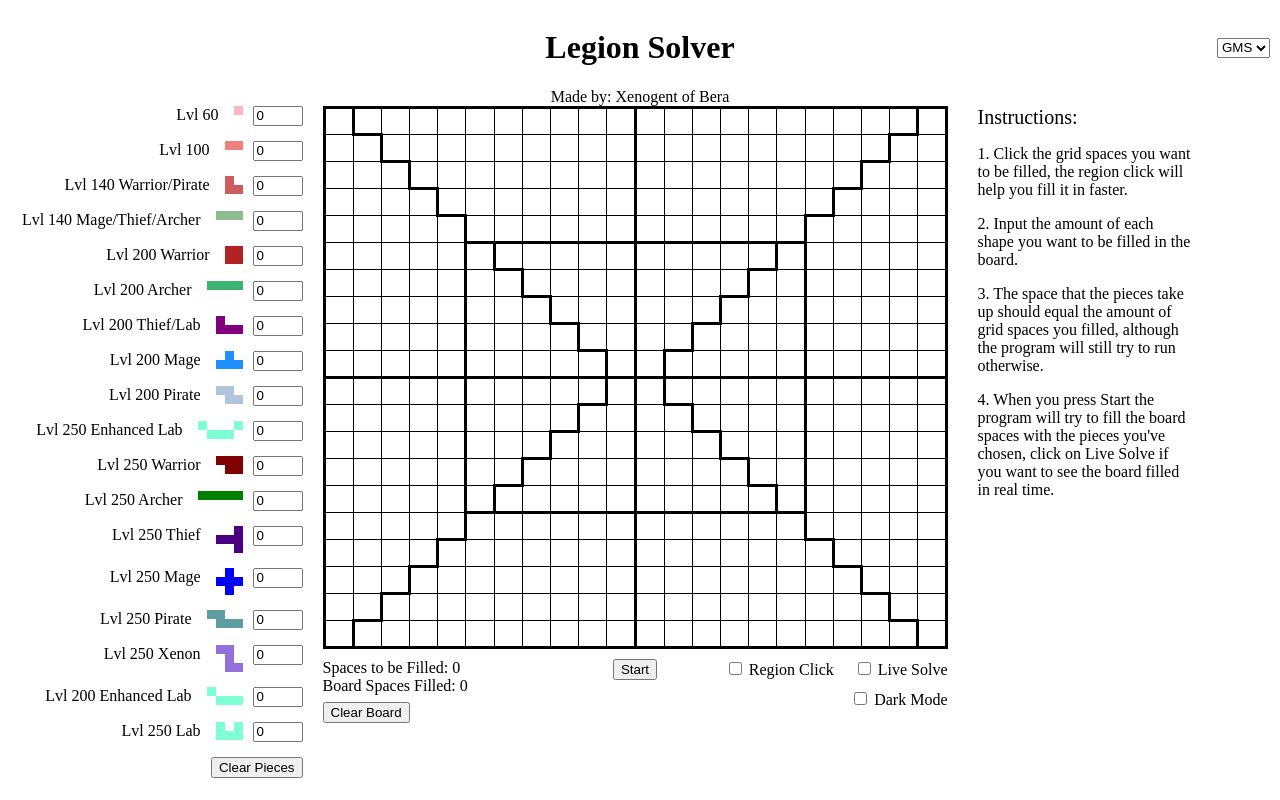
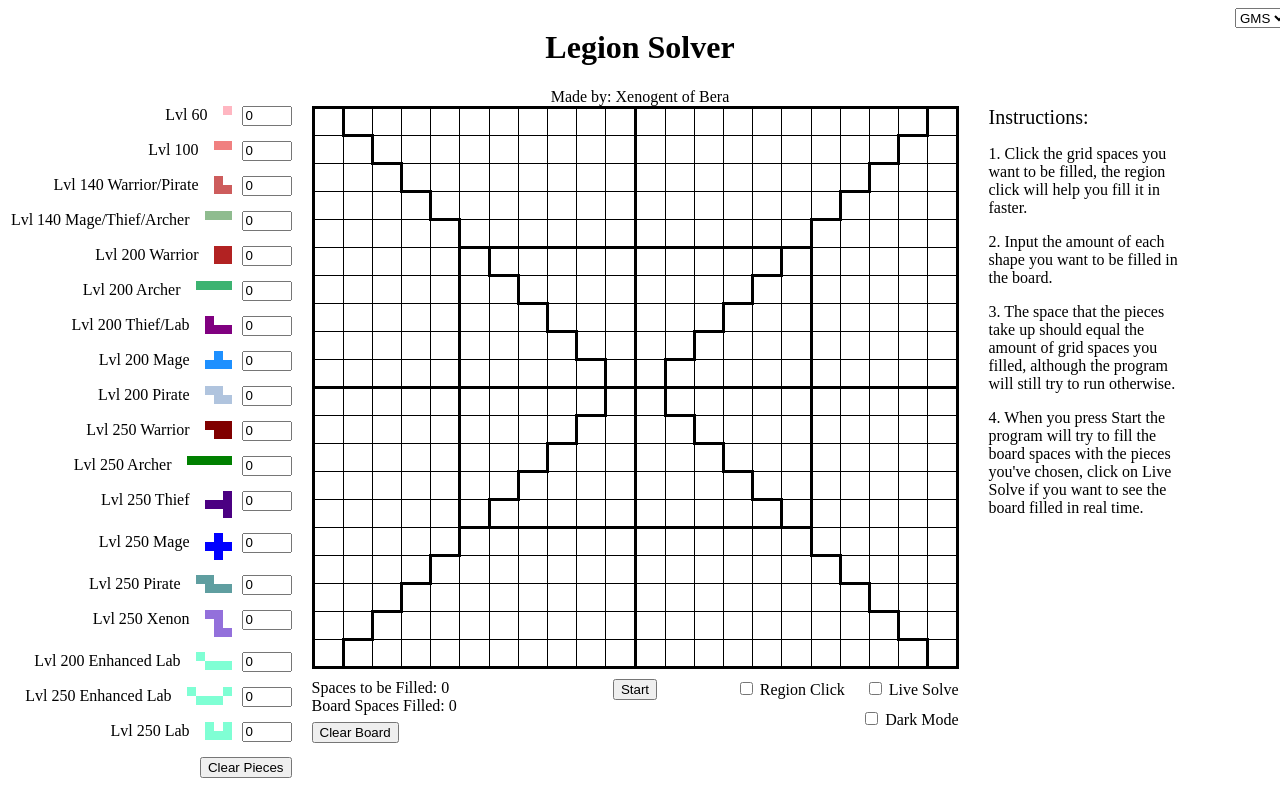
Before and after one commit to Xenogents/LegionSolver, a website built with webpack: page src/index.html in a window 1280 px wide. Built offline with nearby package versions, Linux system fonts and the light colour scheme.

Commit message:
minor modifications to i18n

```diff
--- a/src/board.js
+++ b/src/board.js
@@ -1,6 +1,7 @@
 import { Point } from './modules/point.js';
 import { LegionSolver } from './modules/legion_solver.js';
 import { pieceColours, pieces } from './pieces.js';
+import { i18n } from './i18n.js';
 
 let board = JSON.parse(localStorage.getItem("legionBoard"));
 if (!board) {
@@ -62,9 +63,8 @@ document.getElementById("bigClick").addEventListener("click", activateBigClick);
 document.getElementById("liveSolve").addEventListener("click", activateLiveSolve);
 document.getElementById("clearBoard").addEventListener("click", clearBoard);
 document.getElementById("boardButton").addEventListener("click", handleButton);
-document.getElementById("resetButton").addEventListener("click", reset)
-document.getElementById("darkMode").addEventListener("click", activateDarkMode)
-document.getElementById("resetButton").style.visibility = 'hidden';
+document.getElementById("resetButton").addEventListener("click", reset);
+document.getElementById("darkMode").addEventListener("click", activateDarkMode);
 
 for (let i = 0; i < board.length; i++) {
     for (let j = 0; j < board[0].length; j++) {
@@ -364,7 +364,7 @@ function activateLiveSolve() {
 function reset() {
     resetBoard();
     document.getElementById("clearBoard").disabled = false;
-    document.getElementById("boardButton").innerText = "Start";
+    document.getElementById("boardButton").innerText = i18n("start");
     document.getElementById("resetButton").style.visibility = 'hidden';
     document.getElementById("iterations").style.visibility = 'hidden';
     document.getElementById("time").style.visibility = 'hidden';
@@ -374,24 +374,24 @@ function reset() {
 
 async function handleButton(evt) {
     if (state == states.START) {
-        evt.target.innerText = "Pause";
+        evt.target.innerText = i18n("pause");
         document.getElementById("clearBoard").disabled = true;
         state = states.RUNNING;
         let success = await runSolver();
         if (!success) {
           document.getElementById("failText").style.visibility = 'visible';
         }
-        evt.target.innerText = "Reset";
+        evt.target.innerText = i18n("reset");
         state = states.COMPLETED;
     } else if (state == states.RUNNING) {
-        evt.target.innerText = "Continue";
+        evt.target.innerText = i18n("continue");
         for (let solvers of legionSolvers) {
             solvers.pause();
         }
         state = states.PAUSED;
         document.getElementById("resetButton").style.visibility = 'visible';
     } else if (state == states.PAUSED) {
-        evt.target.innerText = "Pause";
+        evt.target.innerText = i18n("pause");
         for (let solvers of legionSolvers) {
             solvers.continue();
         }
--- a/src/i18n.js
+++ b/src/i18n.js
@@ -1,8 +1,4 @@
-import i18n from './i18n/index';
-
-export default {
-    getCurrentLanguage
-}
+import locales from './locales/index';
 
 let _cr = getCurrentLanguage();
 
@@ -15,67 +11,30 @@ function setCurrentLanguage() {
     document.getElementById(_cr).selected = true;
 }
 
-async function makeDelay() {
-    new Promise ((resolve) => {
-        setTimeout(() => {
-            resolve();
-        });
-    });
+function i18n(key) {
+    return locales[_cr][key];
 }
 
-async function conversionLanguage() {
-    getTextNodesIn(document.getElementById('title'))[0].textContent = i18n[_cr]['title'];
-    getTextNodesIn(document.getElementById('instructions'))[0].textContent = i18n[_cr]['instructions'];
-    getTextNodesIn(document.getElementById('paragraph'))[0].textContent = i18n[_cr]['instructionsSub1'];
-    getTextNodesIn(document.getElementById('paragraph'))[1].textContent = i18n[_cr]['instructionsSub2'];
-    getTextNodesIn(document.getElementById('paragraph'))[2].textContent = i18n[_cr]['instructionsSub3'];
-    getTextNodesIn(document.getElementById('paragraph'))[3].textContent = i18n[_cr]['instructionsSub4'];
-    getTextNodesIn(document.getElementById('currentPieces'))[0].textContent = i18n[_cr]['spacesToBeFilled'];
-    getTextNodesIn(document.getElementById('boardFilled'))[0].textContent = i18n[_cr]['boardSpacesFilled'];
-    getTextNodesIn(document.getElementById('iterations'))[0].textContent = i18n[_cr]['iterations'];
-    getTextNodesIn(document.getElementById('time'))[0].textContent = i18n[_cr]['time'];
+document.getElementById('title').textContent = i18n('title');
+getTextNodesIn(document.getElementById('instructions'))[0].textContent = i18n('instructions');
+getTextNodesIn(document.getElementById('paragraph'))[0].textContent = i18n('instructionsSub1');
+getTextNodesIn(document.getElementById('paragraph'))[1].textContent = i18n('instructionsSub2');
+getTextNodesIn(document.getElementById('paragraph'))[2].textContent = i18n('instructionsSub3');
+getTextNodesIn(document.getElementById('paragraph'))[3].textContent = i18n('instructionsSub4');
+getTextNodesIn(document.getElementById('currentPieces'))[0].textContent = i18n('spacesToBeFilled');
+getTextNodesIn(document.getElementById('boardFilled'))[0].textContent = i18n('boardSpacesFilled');
+getTextNodesIn(document.getElementById('iterations'))[0].textContent = i18n('iterations');
+getTextNodesIn(document.getElementById('time'))[0].textContent = i18n('time');
 
-    document.querySelector('label[for="bigClick"]').textContent = i18n[_cr]['bigClick'];
-    document.querySelector('label[for="liveSolve"]').textContent = i18n[_cr]['liveSolve'];
-    document.querySelector('label[for="darkMode"]').textContent = i18n[_cr]['darkMode'];
+document.querySelector('label[for="bigClick"]').textContent = i18n('bigClick');
+document.querySelector('label[for="liveSolve"]').textContent = i18n('liveSolve');
+document.querySelector('label[for="darkMode"]').textContent = i18n('darkMode');
 
-    document.getElementById('boardButton').textContent = i18n[_cr]['boardButton'];
-    document.getElementById('resetButton').textContent = i18n[_cr]['resetButton'];
-    document.getElementById('clearPieces').textContent = i18n[_cr]['clearPieces'];
-    document.getElementById('clearBoard').textContent = i18n[_cr]['clearBoard'];
-    document.getElementById('failText').textContent = i18n[_cr]['failText'];
-
-    document.getElementById('pieceDescription1').textContent = i18n[_cr]['lvl60'];
-    document.getElementById('pieceDescription2').textContent = i18n[_cr]['lvl100'];
-    document.getElementById('pieceDescription3').textContent = i18n[_cr]['warriorPirate140'];
-    document.getElementById('pieceDescription4').textContent = i18n[_cr]['mageThiefArcher140'];
-    document.getElementById('pieceDescription5').textContent = i18n[_cr]['warrior200'];
-    document.getElementById('pieceDescription6').textContent = i18n[_cr]['archer200'];
-    document.getElementById('pieceDescription7').textContent = i18n[_cr]['thiefLab200'];
-    document.getElementById('pieceDescription8').textContent = i18n[_cr]['mage200'];
-    document.getElementById('pieceDescription9').textContent = i18n[_cr]['pirate200'];
-    document.getElementById('pieceDescription11').textContent = i18n[_cr]['warrior250'];
-    document.getElementById('pieceDescription12').textContent = i18n[_cr]['archer250'];
-    document.getElementById('pieceDescription13').textContent = i18n[_cr]['thief250'];
-    document.getElementById('pieceDescription14').textContent = i18n[_cr]['mage250'];
-    document.getElementById('pieceDescription15').textContent = i18n[_cr]['pirate250'];
-    document.getElementById('pieceDescription16').textContent = i18n[_cr]['xenon250'];
-
-    /** local limited jobs */
-    if (_cr === 'GMS') {
-        document.getElementById('pieceDescription10').parentElement.style.display = 'flex';
-        document.getElementById('pieceDescription17').parentElement.style.display = 'flex';
-        document.getElementById('pieceDescription18').parentElement.style.display = 'flex';
-
-        document.getElementById('pieceDescription10').textContent = i18n[_cr]['enhancedLab250'];
-        document.getElementById('pieceDescription17').textContent = i18n[_cr]['enhancedLab200'];
-        document.getElementById('pieceDescription18').textContent = i18n[_cr]['lab250'];
-    } else if (_cr === 'KMS') {
-        document.getElementById('pieceDescription10').parentElement.style.display = 'none';
-        document.getElementById('pieceDescription17').parentElement.style.display = 'none';
-        document.getElementById('pieceDescription18').parentElement.style.display = 'none';
-    }
-}
+document.getElementById('boardButton').textContent = i18n('start');
+document.getElementById('resetButton').textContent = i18n('reset');
+document.getElementById('clearPieces').textContent = i18n('clearPieces');
+document.getElementById('clearBoard').textContent = i18n('clearBoard');
+document.getElementById('failText').textContent = i18n('failText');
 
 function getTextNodesIn(node, includeWhitespaceNodes) {
     const textNodes = [], whitespace = /^\s*$/;
@@ -97,16 +56,11 @@ function getTextNodesIn(node, includeWhitespaceNodes) {
     return textNodes;
 }
 
-document.getElementById('languageSelectBox').onchange = function () {
-    const index = this.selectedIndex;
-    const selectLanguage = this.children[index].innerHTML.trim();
-
-    localStorage.setItem('i18n', selectLanguage);
-
-    _cr = selectLanguage;
-
-    conversionLanguage();
-}
+document.getElementById("languageSelectBox").addEventListener("change", function () {
+    localStorage.setItem('i18n', this.value);
+    location.reload();
+});
 
 setCurrentLanguage();
-conversionLanguage();
+
+export { i18n, getCurrentLanguage };
--- a/src/i18n/ko.js
+++ /dev/null
@@ -1,54 +0,0 @@
-export default {
-  title: '유니온 지도 메이커',
-  instructions: '설명:',
-  instructionsSub1: '1. 유니온 지도를 더 빨리 채우려면 지역 선택을 활성화해 줍니다.',
-  instructionsSub2: '2. 유니온 지도에 채우려는 직업별 모양의 양을 입력해 줍니다.',
-  instructionsSub3: '3. 산정된 공간은 선택된 공간의 양과 같아야 하며 같지 않다면 프로그램은 계속 반복 실행할 겁니다.',
-  instructionsSub4: '4. 프로그램이 루트를 찾고 있을 때 해당 과정을 보고 싶다면 실시간 보기를 활성화해 줍니다.',
-
-  spacesToBeFilled: '유니온 캐릭터 산정된 공간: ',
-  boardSpacesFilled: '유니온 지도 선택된 공간: ',
-  iterations: '반복횟수: ',
-  time: '소요시간: ',
-
-  bigClick: '지역선택',
-  liveSolve: '실시간 보기',
-  darkMode: '다크모드',
-
-  boardButton: '시작',
-  resetButton: '리셋',
-  clearPieces: '캐릭터 초기화',
-  clearBoard: '유니온 지도 초기화',
-  failText: '루트를 찾지 못했습니다.',
-
-  /** jobs */
-  // Lvl: 60
-  lvl60: 'Lvl 60',
-
-  // Lvl: 100
-  lvl100: 'Lvl 100',
-
-  // Lvl: 140
-  warriorPirate140: 'Lvl 140 전사/해적',
-  mageThiefArcher140: 'Lvl 140 마법사/도적/궁수/메이플M(S)',
-
-  // Lvl: 200
-  warrior200: 'Lvl 200 전사',
-  archer200: 'Lvl 200 궁수/메이플M(SS)',
-  thiefLab200: 'Lvl 200 도적/Lab',
-  mage200: 'Lvl 200 마법사',
-  pirate200: 'Lvl 200 해적',
-
-  // Lvl: 250
-  warrior250: 'Lvl 250 전사',
-  archer250: 'Lvl 250 궁수',
-  thief250: 'Lvl 250 도적',
-  mage250: 'Lvl 250 마법사',
-  pirate250: 'Lvl 250 해적',
-  xenon250: 'Lvl 250 제논',
-
-  /** special jobs */
-  enhancedLab200: 'Lvl 200 Enhanced Lab',
-  enhancedLab250: 'Lvl 250 Enhanced Lab',
-  lab250: 'Lvl 250 Lab'
-}
--- a/src/index.html
+++ b/src/index.html
@@ -6,15 +6,13 @@
   <meta charset="utf-8">
 </head>
 <body id = "body">
-  <h1 id="title">
-    Legion Solver
   <div id="languageSelectWrapper">
     <select id="languageSelectBox">
       <option id="GMS" value="GMS">GMS</option>
       <option id="KMS" value="KMS">KMS</option>
     </select>
   </div>
-  </h1>
+  <h1 id="title">Legion Solver</h1>
   <div id="subtitle">Made by: Xenogent of Bera</div>
   <div id="legionWrapper" class="centerMiddleChild">
     <div id="pieceForm">
--- a/src/i18n/en.js
+++ b/src/locales/en.js
@@ -15,8 +15,10 @@ export default {
     liveSolve: 'Live Solve',
     darkMode: 'Dark Mode',
 
-    boardButton: 'Start',
-    resetButton: 'Reset',
+    start: 'Start',
+    pause: 'Pause',
+    continue: 'Continue',
+    reset: 'Reset',
     clearPieces: 'Clear Pieces',
     clearBoard: 'Clear Board',
     failText: 'No Solution Found',
--- /dev/null
+++ b/src/locales/ko.js
@@ -0,0 +1,56 @@
+export default {
+    title: '유니온 지도 메이커',
+    instructions: '설명:',
+    instructionsSub1: '1. 유니온 지도를 더 빨리 채우려면 지역 선택을 활성화해 줍니다.',
+    instructionsSub2: '2. 유니온 지도에 채우려는 직업별 모양의 양을 입력해 줍니다.',
+    instructionsSub3: '3. 산정된 공간은 선택된 공간의 양과 같아야 하며 같지 않다면 프로그램은 계속 반복 실행할 겁니다.',
+    instructionsSub4: '4. 프로그램이 루트를 찾고 있을 때 해당 과정을 보고 싶다면 실시간 보기를 활성화해 줍니다.',
+
+    spacesToBeFilled: '유니온 캐릭터 산정된 공간: ',
+    boardSpacesFilled: '유니온 지도 선택된 공간: ',
+    iterations: '반복횟수: ',
+    time: '소요시간: ',
+
+    bigClick: '지역선택',
+    liveSolve: '실시간 보기',
+    darkMode: '다크모드',
+
+    start: '시작',
+    pause: 'Pause',
+    continue: 'Continue',
+    reset: '리셋',
+    clearPieces: '캐릭터 초기화',
+    clearBoard: '유니온 지도 초기화',
+    failText: '루트를 찾지 못했습니다.',
+
+    /** jobs */
+    // Lvl: 60
+    lvl60: 'Lvl 60',
+
+    // Lvl: 100
+    lvl100: 'Lvl 100',
+
+    // Lvl: 140
+    warriorPirate140: 'Lvl 140 전사/해적',
+    mageThiefArcher140: 'Lvl 140 마법사/도적/궁수/메이플M(S)',
+
+    // Lvl: 200
+    warrior200: 'Lvl 200 전사',
+    archer200: 'Lvl 200 궁수/메이플M(SS)',
+    thiefLab200: 'Lvl 200 도적/Lab',
+    mage200: 'Lvl 200 마법사',
+    pirate200: 'Lvl 200 해적',
+
+    // Lvl: 250
+    warrior250: 'Lvl 250 전사',
+    archer250: 'Lvl 250 궁수',
+    thief250: 'Lvl 250 도적',
+    mage250: 'Lvl 250 마법사',
+    pirate250: 'Lvl 250 해적',
+    xenon250: 'Lvl 250 제논',
+
+    /** special jobs */
+    enhancedLab200: 'Lvl 200 Enhanced Lab',
+    enhancedLab250: 'Lvl 250 Enhanced Lab',
+    lab250: 'Lvl 250 Lab'
+}
--- a/src/pieces.js
+++ b/src/pieces.js
@@ -1,5 +1,6 @@
 import { Piece } from './modules/piece.js';
 import { sumBy } from 'lodash';
+import { i18n, getCurrentLanguage } from './i18n.js';
 
 // TODO: Remove extra 2s.
 
@@ -54,12 +55,6 @@ const defaultPieces = [
         [0, 2, 1]
     ],
 
-    // Lvl 250 Enhanced Lab'
-    [
-        [1, 0, 0, 0, 1],
-        [0, 1, 2, 1, 0]
-    ],
-
     // Lvl 250 Warrior
     [
         [1, 1, 2],
@@ -97,11 +92,19 @@ const defaultPieces = [
         [0, 2, 0],
         [0, 1, 1]
     ],
+];
 
+const gmsPieces = [
     // Lvl 200 Enhanced Lab
     [
         [1, 0, 0, 0],
         [0, 1, 2, 1]
+    ],
+
+    // Lvl 250 Enhanced Lab
+    [
+        [1, 0, 0, 0, 1],
+        [0, 1, 2, 1, 0]
     ],
 
     // Lvl 250 Lab
@@ -112,8 +115,14 @@ const defaultPieces = [
 ];
 
 const pieces = []
-for (let i = 0; i < defaultPieces.length; ++i){
-    pieces.push(Piece.createPiece(defaultPieces[i], 0));
+for (let piece of defaultPieces){
+    pieces.push(Piece.createPiece(piece, 0));
+}
+
+if (getCurrentLanguage() == 'GMS') {
+    for (let piece of gmsPieces){
+        pieces.push(Piece.createPiece(piece, 0));
+    }
 }
 
 let pieceColours = new Map();
@@ -129,20 +138,20 @@ for (let i = 0; i < 2; i++) {
     pieceColours.set(7 + i * 18, 'purple');
     pieceColours.set(8 + i * 18, 'dodgerblue');
     pieceColours.set(9 + i * 18, 'lightsteelblue');
-    pieceColours.set(10 + i * 18, 'aquamarine');
-    pieceColours.set(11 + i * 18, 'maroon');
-    pieceColours.set(12 + i * 18, 'green');
-    pieceColours.set(13 + i * 18, 'indigo');
-    pieceColours.set(14 + i * 18, 'blue');
-    pieceColours.set(15 + i * 18, 'cadetblue');
-    pieceColours.set(16 + i * 18, 'mediumpurple');
+    pieceColours.set(10 + i * 18, 'maroon');
+    pieceColours.set(11 + i * 18, 'green');
+    pieceColours.set(12 + i * 18, 'indigo');
+    pieceColours.set(13 + i * 18, 'blue');
+    pieceColours.set(14 + i * 18, 'cadetblue');
+    pieceColours.set(15 + i * 18, 'mediumpurple');
+    pieceColours.set(16 + i * 18, 'aquamarine');
     pieceColours.set(17 + i * 18, 'aquamarine');
     pieceColours.set(18 + i * 18, 'aquamarine');
 }
 
-for (let i = 0; i < defaultPieces.length; i++) {
-    let row = '<td class="pieceCell"></td>'.repeat(defaultPieces[i][0].length);
-    let grid = `<tr>${row}</tr>`.repeat(defaultPieces[i].length);
+for (let i = 0; i < pieces.length; i++) {
+    let row = '<td class="pieceCell"></td>'.repeat(pieces[i].shape[0].length);
+    let grid = `<tr>${row}</tr>`.repeat(pieces[i].shape.length);
     document.querySelector('#pieceForm form').innerHTML += `<div class="piece">
         <div id="pieceDescription${i+1}"></div>
         <label for="piece${i+1}">
@@ -157,15 +166,37 @@ for (let i = 0; i < defaultPieces.length; i++) {
     document.getElementById(`pieceDisplay${i+1}`).style.borderSpacing = '0';
     document.getElementById(`pieceDescription${i+1}`).style.paddingRight = '15px';
 
-    for (let j = 0; j < defaultPieces[i].length; j++) {
-        for (let k = 0; k < defaultPieces[i][j].length; k++) {
-            if (defaultPieces[i][j][k] != 0) {
+    for (let j = 0; j < pieces[i].shape.length; j++) {
+        for (let k = 0; k < pieces[i].shape[j].length; k++) {
+            if (pieces[i].shape[j][k] != 0) {
                 document.getElementById(`pieceDisplay${i+1}`)
                 .getElementsByTagName("tr")[j]
                 .getElementsByTagName("td")[k].style.background = pieceColours.get(i+1);
             }
         }
     }
+}
+
+document.getElementById('pieceDescription1').textContent = i18n('lvl60');
+document.getElementById('pieceDescription2').textContent = i18n('lvl100');
+document.getElementById('pieceDescription3').textContent = i18n('warriorPirate140');
+document.getElementById('pieceDescription4').textContent = i18n('mageThiefArcher140');
+document.getElementById('pieceDescription5').textContent = i18n('warrior200');
+document.getElementById('pieceDescription6').textContent = i18n('archer200');
+document.getElementById('pieceDescription7').textContent = i18n('thiefLab200');
+document.getElementById('pieceDescription8').textContent = i18n('mage200');
+document.getElementById('pieceDescription9').textContent = i18n('pirate200');
+document.getElementById('pieceDescription10').textContent = i18n('warrior250');
+document.getElementById('pieceDescription11').textContent = i18n('archer250');
+document.getElementById('pieceDescription12').textContent = i18n('thief250');
+document.getElementById('pieceDescription13').textContent = i18n('mage250');
+document.getElementById('pieceDescription14').textContent = i18n('pirate250');
+document.getElementById('pieceDescription15').textContent = i18n('xenon250');
+
+if (getCurrentLanguage() == 'GMS') {
+    document.getElementById('pieceDescription16').textContent = i18n('enhancedLab200');
+    document.getElementById('pieceDescription17').textContent = i18n('enhancedLab250');
+    document.getElementById('pieceDescription18').textContent = i18n('lab250');
 }
 
 let currentPieces = 0;
@@ -176,8 +207,8 @@ if (localStorage.getItem("currentPieces")) {
 
 let pieceAmounts = JSON.parse(localStorage.getItem("pieceAmounts"))
 if (pieceAmounts) {
-    for (let i = 0; i < defaultPieces.length; i++) {
-        document.getElementById(`piece${i+1}`).value = pieceAmounts[i];
+    for (let i = 0; i < pieces.length; i++) {
+        document.getElementById(`piece${i+1}`).value = pieceAmounts[i] || 0;
     }
 
     updateCurrentPieces();
--- a/src/styles.css
+++ b/src/styles.css
@@ -36,8 +36,8 @@ form {
 }
 
 #legionBoard td.legionCell {
-    width: 24px;
-    height: 27px;
+    width: 25px;
+    height: 28px;
     border-style: solid;
     border-width: 1px;
 }
@@ -71,7 +71,7 @@ form {
     justify-content: flex-end;
 }
 
-#iterations, #time {
+#iterations, #time, #resetButton {
   visibility: hidden;
 }
 
```
Also changed, not shown: src/locales/index.js (line endings or trailing spaces), src/main.js (line endings or trailing spaces). Lines whose indentation alone changed are shown as unchanged.
